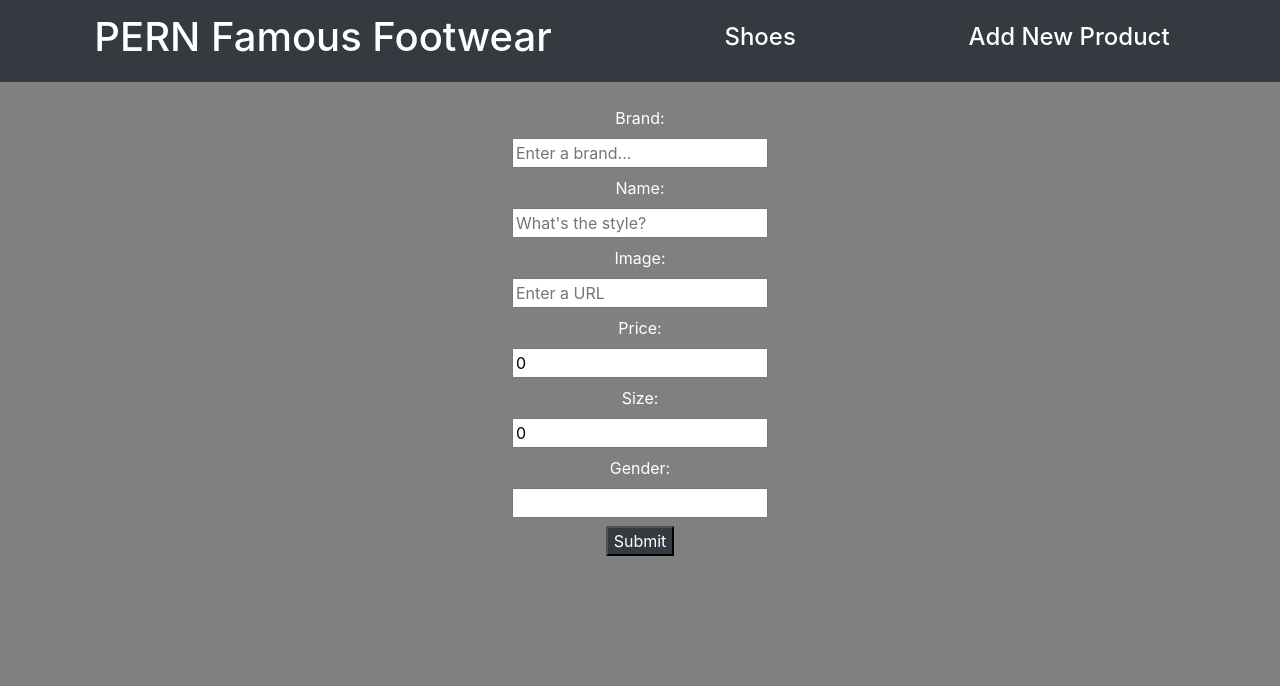
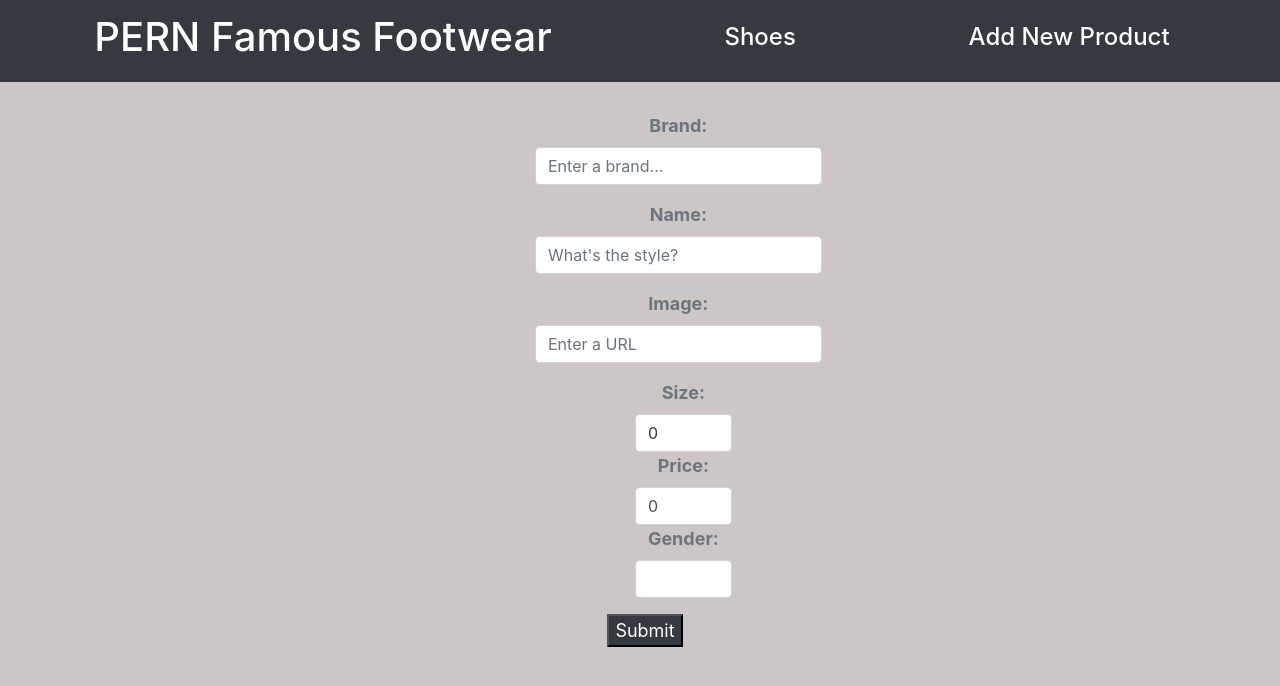
Before and after one commit to durdonadjalilova/PERN-Store, a React (Create React App) app in the folder front-end/: page /shoes/new in a window 1280 px wide. Shown: the top 686 px of the page. Built offline with nearby package versions, Linux system fonts and the light colour scheme.

Commit message:
added styling in edit and new product

```diff
--- a/front-end/src/App.css
+++ b/front-end/src/App.css
@@ -1,5 +1,5 @@
 body {
-  background-color: gray;
+  background-color: rgb(204, 198, 198);
 }
 
 ul {
@@ -56,3 +56,18 @@ img {
     margin-left: 320px;
     margin-top: 30px;
 }
+
+#editForm{
+    font-weight: bold;
+    margin-left: 520px;
+    margin-top: 30px;
+    font-size: 18px;
+}
+
+#editForm2{
+    margin-left: 100px;
+}
+
+#newFormButton{
+    margin-right: 510px;
+}
--- a/front-end/src/Components/ShoeDetails.js
+++ b/front-end/src/Components/ShoeDetails.js
@@ -52,11 +52,11 @@ function ShoeDetails() {
         className="d-flex align-items-end bd-highlight flex-column"
         id="details"
       >
-        <h1 className="ml-5 text-white text-start">Brand: {brand} </h1>
-        <h4 className="mt-3 text-white">Name: {name}</h4>
-        <h5 className="mt-2 text-white">Price: ${price}</h5>
-        <h5 className="mt-2 text-white">Size: {size}</h5>
-        <h5 className="mt-2 text-white">Gender: {gender}</h5>
+        <h1 className="ml-5 text-secondary text-start">Brand: {brand} </h1>
+        <h4 className="mt-3 text-secondary">Name: {name}</h4>
+        <h5 className="mt-2 text-secondary">Price: ${price}</h5>
+        <h5 className="mt-2 text-secondary">Size: {size}</h5>
+        <h5 className="mt-2 text-secondary">Gender: {gender}</h5>
       </div>
       <div
         className="d-flex justify-content-end bd-highlight flex-row mb-2"
--- a/front-end/src/Components/ShoeEditForm.js
+++ b/front-end/src/Components/ShoeEditForm.js
@@ -47,57 +47,93 @@ export default function ShoeEditForm() {
 
   return (
     <div>
-      <form onSubmit={handleSubmit}>
-        <label htmlFor="brand">Brand:</label>
+      <form
+        onSubmit={handleSubmit}
+        className="d-flex justify-content-center text-center mb-2 flex-column "
+        id="editForm"
+      >
+        <div className="form-column">
+          <div className="form-group col-md-5">
+            <label htmlFor="brand" className="text-secondary">
+              Brand:
+            </label>
             <input
+              value={brand}
+              type="text"
+              className="form-control"
+              onChange={handleChange}
               id="brand"
-          type="text"
-          value={brand}
-          onChange={handleChange}
               placeholder="Enter a brand..."
-        ></input>
-        <label htmlFor="name">Name:</label>
+            />
+          </div>
+          <div className="form-group col-md-5">
+            <label htmlFor="name" className="text-secondary">
+              Name:
+            </label>
             <input
+              className="form-control text-dark"
               id="name"
               type="text"
               value={name}
               onChange={handleChange}
               placeholder="What's the style?"
-        ></input>
-        <label htmlFor="image_url">Image:</label>
+            />
+          </div>
+        </div>
+        <div className="form-column form-group col-md-5">
+          <label htmlFor="image_url" className="text-secondary">
+            Image:
+          </label>
           <input
             id="image_url"
             type="text"
             value={image_url}
             onChange={handleChange}
             placeholder="Enter a URL"
+            className="form-control text-dark"
           ></input>
-        <label htmlFor="price">Price:</label>
+        </div>
+        <div className="form-group col-md-2" id="editForm2">
+          <label htmlFor="size" className="text-secondary">
+            Size:
+          </label>
           <input
+            className="form-control text-dark"
+            id="size"
+            type="number"
+            value={size}
+            onChange={handleChange}
+          />
+          <label htmlFor="price" className="text-secondary">
+            Price:
+          </label>
+          <input
+            className="form-control"
             id="price"
             type="number"
             value={price}
             onChange={handleChange}
-        ></input>
-        <label htmlFor="size">Size:</label>
+          />
+          <label htmlFor="gender text-white" className="text-secondary">
+            Gender:
+          </label>
           <input
-          id="size"
-          type="number"
-          value={size}
-          onChange={handleChange}
-        ></input>
-        <label htmlFor="gender">Gender:</label>
-        <input
+            className="form-control"
             id="gender"
             type="text"
             value={gender}
             onChange={handleChange}
-        ></input>
-        <button type="submit">Submit</button>
+          />
+        </div>
+      </form>
+      <div className="d-flex justify-content-center bd-highlight flex-row mb-2">
+        <button type="submit" className="mx-4 bg-dark text-white">
+          Submit
+        </button>
         <Link to={`/shoes/${id}`}>
-          <button>Nevermind!</button>
+          <button className="bg-dark text-white">Cancel</button>
         </Link>
-      </form>
+      </div>
     </div>
   );
 }
--- a/front-end/src/Components/ShoeNewForm.js
+++ b/front-end/src/Components/ShoeNewForm.js
@@ -41,31 +41,39 @@ export default function ShoeNewForm() {
     <div>
       <form
         onSubmit={handleSubmit}
-        className="d-flex align-items-center justify-content-center bd-highlight flex-column text-center mb-2"
+        className="d-flex justify-content-center text-center mb-2 flex-column "
+        id="editForm"
       >
-        <label htmlFor="brand" className="text-white mt-4">
+        <div className="form-column">
+          <div className="form-group col-md-5">
+            <label htmlFor="brand" className="text-secondary">
               Brand:
             </label>
             <input
+              value={brand}
+              type="text"
+              className="form-control"
+              onChange={handleChange}
               id="brand"
-          type="text"
-          value={brand}
-          onChange={handleChange}
               placeholder="Enter a brand..."
-          required
-        ></input>
-        <label htmlFor="name" className="text-white mt-2">
+            />
+          </div>
+          <div className="form-group col-md-5">
+            <label htmlFor="name" className="text-secondary">
               Name:
             </label>
             <input
+              className="form-control text-dark"
               id="name"
               type="text"
               value={name}
               onChange={handleChange}
               placeholder="What's the style?"
-          required
-        ></input>
-        <label htmlFor="image_url" className="text-white mt-2">
+            />
+          </div>
+        </div>
+        <div className="form-column form-group col-md-5">
+          <label htmlFor="image_url" className="text-secondary">
             Image:
           </label>
           <input
@@ -74,40 +82,46 @@ export default function ShoeNewForm() {
             value={image_url}
             onChange={handleChange}
             placeholder="Enter a URL"
-          required
+            className="form-control text-dark"
           ></input>
-        <label htmlFor="price" className="text-white mt-2">
+        </div>
+        <div className="form-group col-md-2" id="editForm2">
+          <label htmlFor="size" className="text-secondary">
+            Size:
+          </label>
+          <input
+            className="form-control text-dark"
+            id="size"
+            type="number"
+            value={size}
+            onChange={handleChange}
+          />
+          <label htmlFor="price" className="text-secondary">
             Price:
           </label>
           <input
+            className="form-control"
             id="price"
             type="number"
             value={price}
             onChange={handleChange}
-          required
-        ></input>
-        <label htmlFor="size" className="text-white mt-2">
-          Size:
-        </label>
-        <input
-          id="size"
-          type="number"
-          value={size}
-          onChange={handleChange}
-          required
-        ></input>
-        <label htmlFor="gender" className="text-white mt-2">
+          />
+          <label htmlFor="gender text-white" className="text-secondary">
             Gender:
           </label>
           <input
+            className="form-control"
             id="gender"
             type="text"
             value={gender}
             onChange={handleChange}
-        ></input>
-        <button type="submit" className="bg-dark text-white mt-2">
+          />
+        </div>
+        <div className="d-flex justify-content-center">
+          <button type="submit" className="bg-dark text-white" id="newFormButton">
             Submit
           </button>
+        </div>
       </form>
     </div>
   );
--- a/front-end/src/Components/Shoes.js
+++ b/front-end/src/Components/Shoes.js
@@ -27,8 +27,8 @@ const Shoes = () => {
           const { brand, name, image_url, price, size, gender, id } = shoe;
           return (
             <li key={id} className="list-group">
-              <h5 className="mt-3 text-white">{brand}</h5>
-              <h5 className="mr-3 ml-3 text-white"> {name}</h5>
+              <h5 className="mt-3 text-secondary">{brand}</h5>
+              <h5 className="mr-3 ml-3 text-secondary"> {name}</h5>
               <br />
               <img
                 src={image_url}
@@ -36,9 +36,9 @@ const Shoes = () => {
                 className="img-fluid img-thumbnail"
               />
               <br />
-              <h6 className="text-white">${price}</h6>
-              <h6 className="text-white">Size: {size}</h6>
-              <h6 className="text-white">Gender: {gender}</h6>
+              <h6 className="text-secondary">${price}</h6>
+              <h6 className="text-secondary">Size: {size}</h6>
+              <h6 className="text-secondary">Gender: {gender}</h6>
               <Link to={`/shoes/${id}`}>
                 <button className="bg-dark text-white">Details</button>
               </Link>
--- a/front-end/src/Pages/Home.js
+++ b/front-end/src/Pages/Home.js
@@ -9,6 +9,7 @@ const Home = () => {
 
   const fetchImage = async () => {
     try {
+        console.log(API)
       const res = await axios.get(`${API}/shoes`);
       setImages(res.data.payload);
     } catch (error) {
@@ -22,14 +23,14 @@ const Home = () => {
 
   return (
     <div>
-      <h2 className=" text-md-center mt-5 text-white">
+      <h2 className=" text-md-center mt-5 text-secondary ">
         Welcome To PERN Famous Footwear!
       </h2>
       {images.map((image) => {
         const { image_url, id } = image;
         return (
           <span id="main" key={id} >
-            <img src={image_url} alt="shoes" id="shoes" className="img-fluid img-thumbnail" />
+            <img src={image_url} alt="shoes" id="shoes" className="img-fluid " />
           </span>
         );
       })}
```
Lines whose indentation alone changed are shown as unchanged.
